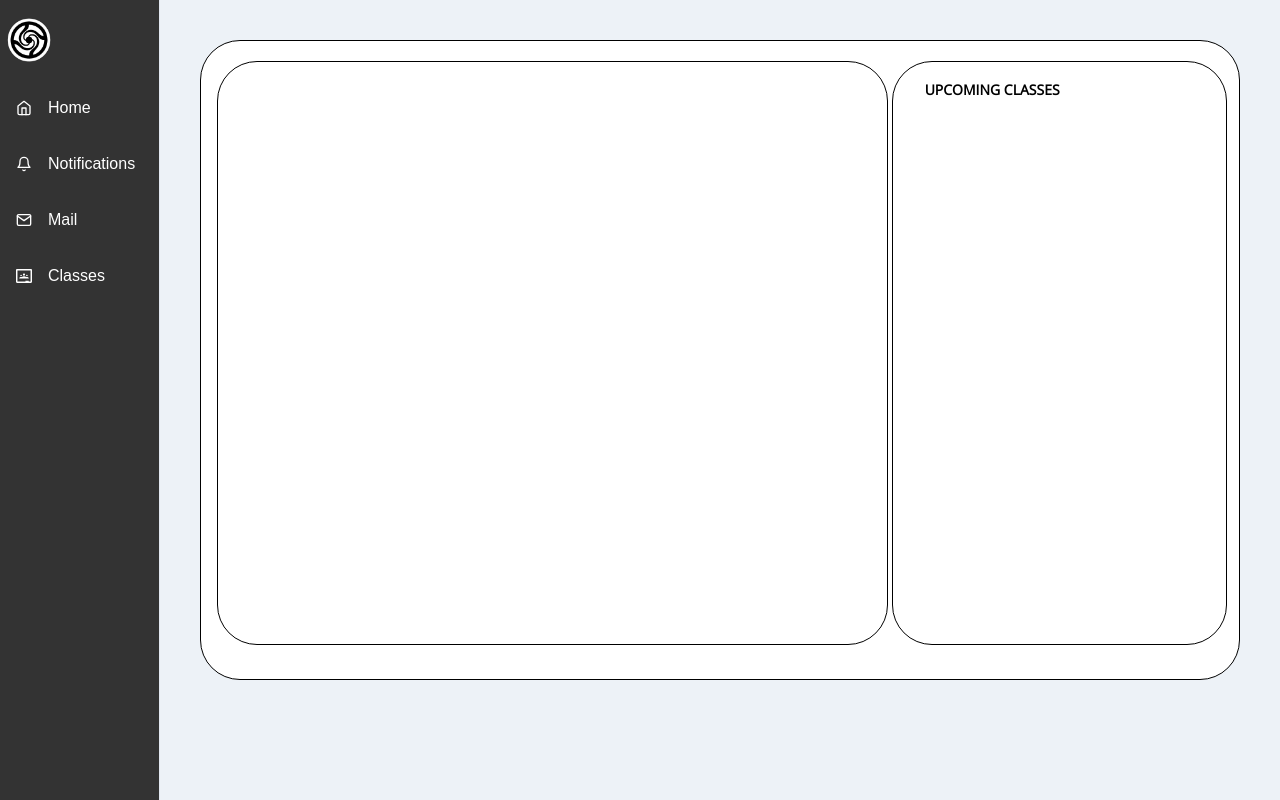
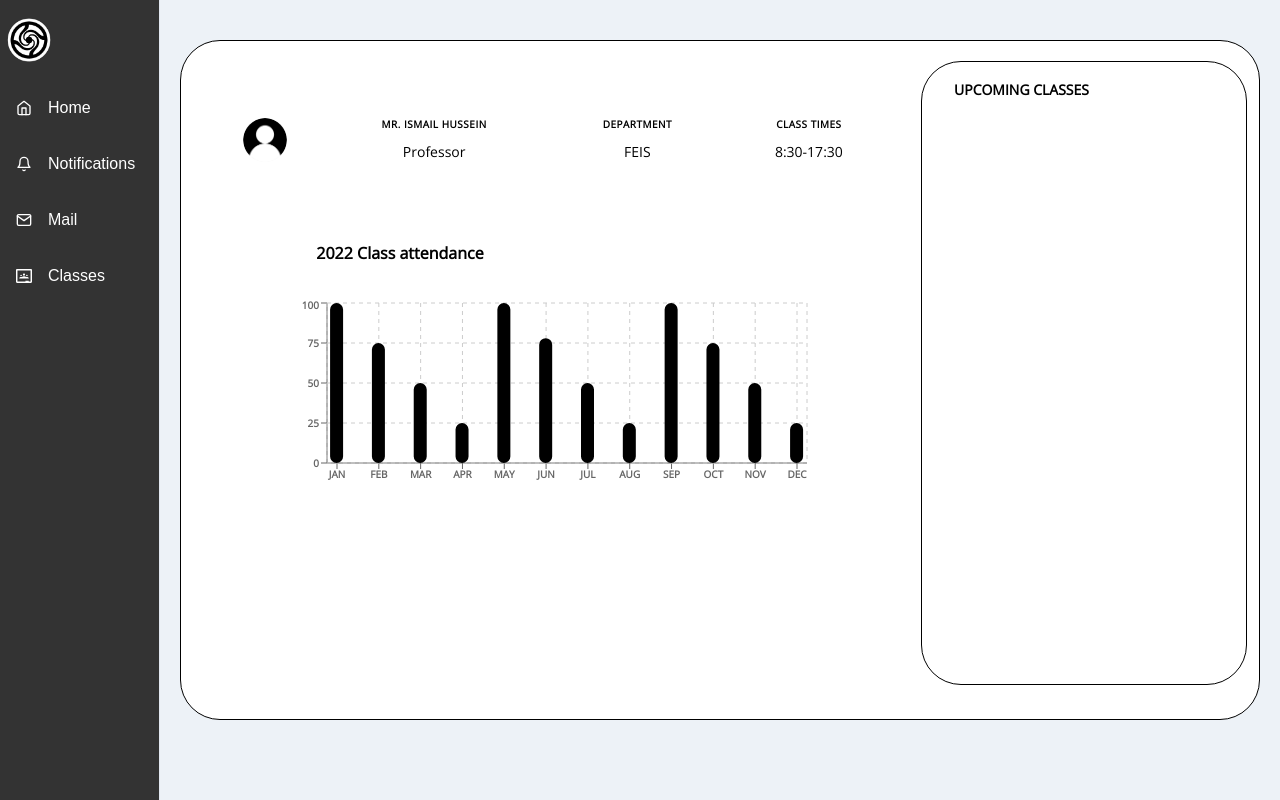
Before and after one commit to notAnii/facial-recognition-attendance-system, a Next.js app: page /afterLogin/home in a window 1280 px wide. Built offline with nearby package versions, Linux system fonts and the light colour scheme.

Commit message:
Added a table and graph in the left box in the home page

```diff
--- a/package.json
+++ b/package.json
@@ -16,17 +16,23 @@
     "@fontsource/open-sans": "^4.5.14",
     "@fontsource/poppins": "^4.5.8",
     "@fontsource/raleway": "^4.5.11",
+    "@types/chart.js": "^2.9.37",
     "@types/nprogress": "^0.2.0",
+    "apexcharts": "^3.36.3",
+    "chart.js": "^4.2.0",
     "framer-motion": "6.5.1",
     "hamburger-react": "^2.5.0",
     "next": "^13.1.6",
     "next-seo": "^5.4.0",
     "nprogress": "^0.2.0",
     "react": "18.1.0",
+    "react-apexcharts": "^1.4.0",
+    "react-chartjs-2": "^5.2.0",
     "react-dom": "18.1.0",
     "react-icons": "^4.7.1",
     "react-step-progress-bar": "^1.0.3",
     "react-webcam": "^7.0.1",
+    "recharts": "^2.3.2",
     "swr": "^2.0.0"
   },
   "devDependencies": {
--- /dev/null
+++ b/src/components/afterLogin/home/chart.tsx
@@ -0,0 +1,70 @@
+import React from "react";
+import {
+  PieChart,
+  Pie,
+  Tooltip,
+  BarChart,
+  XAxis,
+  YAxis,
+  Legend,
+  CartesianGrid,
+  Bar,
+} from "recharts";
+
+const Chart = () => {
+  const data = [
+    { month: "JAN", Days: 100 },
+    { month: "FEB", Days: 75 },
+    { month: "MAR", Days: 50 },
+    { month: "APR", Days: 25 },
+    { month: "MAY", Days: 100 },
+    { month: "JUN", Days: 78 },
+    { month: "JUL", Days: 50 },
+    { month: "AUG", Days: 25 },
+    { month: "SEP", Days: 100 },
+    { month: "OCT", Days: 75 },
+    { month: "NOV", Days: 50 },
+    { month: "DEC", Days: 25 },
+  ];
+
+  return (
+    <div style={{ textAlign: "center" }}>
+
+      <div className="Chart" >
+
+        <BarChart
+
+          width={650}
+          height={200}
+          data={data}
+          margin={{
+            top: 5,
+            right: 30,
+            left: 80,
+            bottom: 5,
+          }}
+          barSize={13}
+        >
+          <XAxis
+            dataKey="month"
+            fontSize={10}
+            fontWeight="bold"
+            fontFamily={"Open Sans"}
+            scale="point"
+            padding={{ left: 10, right: 10 }}
+          />
+          <YAxis
+           fontSize={10}
+           fontWeight="bold"
+           fontFamily={"Open Sans"}
+          />
+          <Tooltip />
+          <CartesianGrid strokeDasharray="4 4" />
+          <Bar dataKey="Days" fill="black" radius={10}/>
+        </BarChart>
+      </div>
+    </div>
+  );
+};
+
+export default Chart;
--- a/src/components/afterLogin/home/hero.tsx
+++ b/src/components/afterLogin/home/hero.tsx
@@ -1,6 +1,16 @@
-import { Box, Container, Text, Stack } from '@chakra-ui/react'
+import { Box, Container, Text, Stack, VStack, Avatar, HStack,
+  Table,
+  Thead,
+  Tbody,
+  Tfoot,
+  Tr,
+  Th,
+  Td,
+  TableCaption,
+  TableContainer,} from '@chakra-ui/react'
 import React from 'react'
 import "@fontsource/open-sans"
+import Chart from './chart'
 
 type Props = {}
 
@@ -15,32 +25,153 @@ const Hero = (props: Props) => {
 
       <Box
       backgroundColor={"white"}
-      h="80vh"
-      w={{ base: "100vh", md: "130vh" }}
+      h="85vh"
+      w={"135vh"}
       marginTop={10}
       borderRadius={40}
       border='1px'
       borderColor='black'
+      overflowY="auto"
+      overflowX="auto"
+
       >
 
       <Stack
       direction={'row'}
       spacing='4px'
-      mt={{ base: 15, md: 5 }}
-      mr={{ base: 3, md: 3 }} >
+      mt={5}
+      mr={3}
+      >
 
       <Box //Left Box
-      backgroundColor={"white"}
-      h="73vh" w="90vh"
-      ml={{ base: "2vh", md: "2vh", }}
-      borderRadius={40}
-      border='1px'
-      borderColor='black'
-      />
+      w="90vh"
+      ml={"2vh"}
+      >
+        <VStack
+        paddingTop={35}
+        spacing={73}
+        >
+
+        <Box //inside left box
+         w="100%"
+
+         >
+
+        <HStack>
+
+        <Box //AVATAR
+         marginLeft={23}
+         w="15%"
+         display={"flex"}
+         justifyContent="center"
+         paddingTop={4}
+         >
+
+        <Avatar
+
+              size={'md'}
+              src={
+                "/avatar.jpg"}
+              css={{
+                border: '2px solid white',
+              }}
+            />
+        </Box>
+
+        <Box //Name and stuff
+         w="100%"
+         display={"flex"}
+         justifyContent="center"
+         paddingTop={4}
+         overflowY="auto"
+         overflowX="auto"
+         paddingRight={23}
+         >
+
+          <Table
+          variant="unstyled"
+          size={"sm"}
+          >
+            <Thead>
+              <Tr>
+                <Th
+                fontSize={"10px"}
+                textAlign="center"
+                fontFamily={"Open Sans"}
+                >
+                  Mr. Ismail Hussein
+                </Th>
+                <Th
+                fontSize={"10px"}
+                textAlign="center"
+                fontFamily={"Open Sans"}
+                >
+                  Department
+                  </Th>
+                <Th
+                isNumeric
+                fontSize={"10px"}
+                textAlign="center"
+                fontFamily={"Open Sans"}
+                >
+                  Class times
+                  </Th>
+              </Tr>
+            </Thead>
+            <Tbody>
+              <Tr>
+                <Td
+                textAlign="center"
+                fontFamily={"Open Sans"}
+                >
+                  Professor
+                  </Td>
+                <Td
+                textAlign="center"
+                fontFamily={"Open Sans"}
+                >
+                  FEIS</Td>
+                <Td
+                isNumeric
+                textAlign="center"
+                fontFamily={"Open Sans"}
+                >8:30-17:30
+                </Td>
+              </Tr>
+            </Tbody>
+          </Table>
+
+          </Box>
+          </HStack>
+        </Box>
+
+        <Box //Graph
+         w="100%"
+         >
+          <VStack
+          paddingRight={90}
+         // paddingLeft={10}
+          >
+          <Text
+          fontFamily={"Open Sans"}
+          paddingRight={56}
+          paddingBottom={25}
+          fontWeight="bold"
+
+          >
+            2022 Class attendance
+            </Text>
+
+        <Chart/>
+        </VStack>
+        </Box>
+        </VStack>
+        </Box>
 
       <Box //Right Box
       backgroundColor={"white"}
-      h="73vh" w="45vh"
+      h="78vh"
+      w="45vh"
       borderRadius={40}
       border='1px'
       borderColor='black'
--- a/src/components/afterLogin/viewAttendance/hero.tsx
+++ b/src/components/afterLogin/viewAttendance/hero.tsx
@@ -51,7 +51,7 @@ const Hero = (props: Props) => {
                 alignItems="center"
                 justifyContent="center"
                 borderRadius={10}>
-                <Text fontSize="2xl">CSCI203 Tuturial Attendance List</Text>
+                <Text fontSize="2xl" paddingLeft={3}>CSCI203 Tuturial Attendance List</Text>
             </Box>
             <Spacer/>
             <Box
```
Also changed, not shown: tsconfig.json (+8 -1 lines), 1 other file (tests, documents, lock files or other folders).
